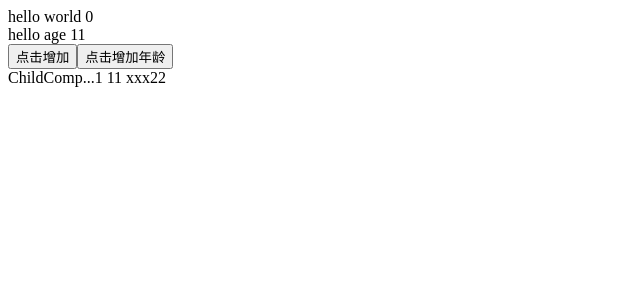
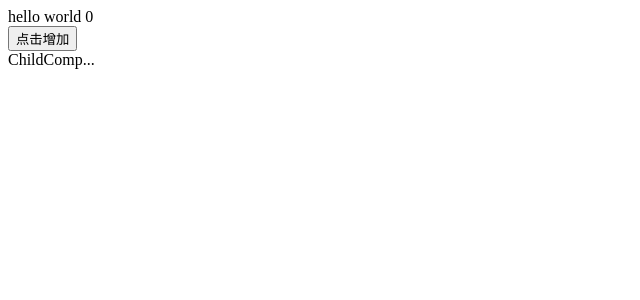
Before and after one commit to scalerone/ReactHooksDemo, a React (Create React App) app in the folder demo01/: page / in a window 1280 px wide. Shown: the top 300 px of the page, without its empty margins (0-640 px from the left). Built offline with nearby package versions, Linux system fonts and the light colour scheme.

Commit message:
useCallback 缓存事件方法

```diff
--- /dev/null
+++ b/demo01/src/UseCallback.js
@@ -0,0 +1,33 @@
+import React, { memo, useMemo, useState,useCallback } from 'react';
+// https://juejin.cn/post/6918896729366462471
+// 子组件
+const ChildComp = (props) => {
+  console.log('ChildComp...',props);
+  console.log('ChildComp...changeNamexxxx',props.changeName);
+  return (<div>ChildComp...</div>);
+};
+
+const MemoChildComp = memo(ChildComp);
+
+// 父组件
+const Parent = () => {
+  const [count, setCount] = useState(0);
+  const [name] = useState('jack');
+  const [age] = useState(11);
+  const info = useMemo(() => ({ name, age }), [name, age]);
+  // const changeName = () => {
+  //   console.log('输出名称...');
+  // };//父组件重新渲染时，会重新创建 changeName 函数，即传给子组件的 changeName 属性发生了变化，导致子组件渲染；
+  const changeName = useCallback(() => {
+    console.log('输出名称...');
+  }, []);
+  return (
+    <div className="App">
+      <div>hello world {count}</div>
+      <button onClick={() => { setCount(count => count + 1); }}>点击增加</button>
+      <MemoChildComp info={info} changeName={changeName}/>
+    </div>
+  );
+};
+
+export default Parent;
--- a/demo01/src/index.js
+++ b/demo01/src/index.js
@@ -11,6 +11,7 @@ import ReactDOM from 'react-dom';
 // import Example7 from './Example7/Example7'
 // import Example from "./Example8";
 // import Example from "./UseReducer";
-import Example from "./UseMemo";
+// import Example from "./UseMemo";
+import Example from "./UseCallback";
 // ReactDOM.render(<App />, document.getElementById('root'));
 ReactDOM.render(<Example />, document.getElementById('root'));
```
